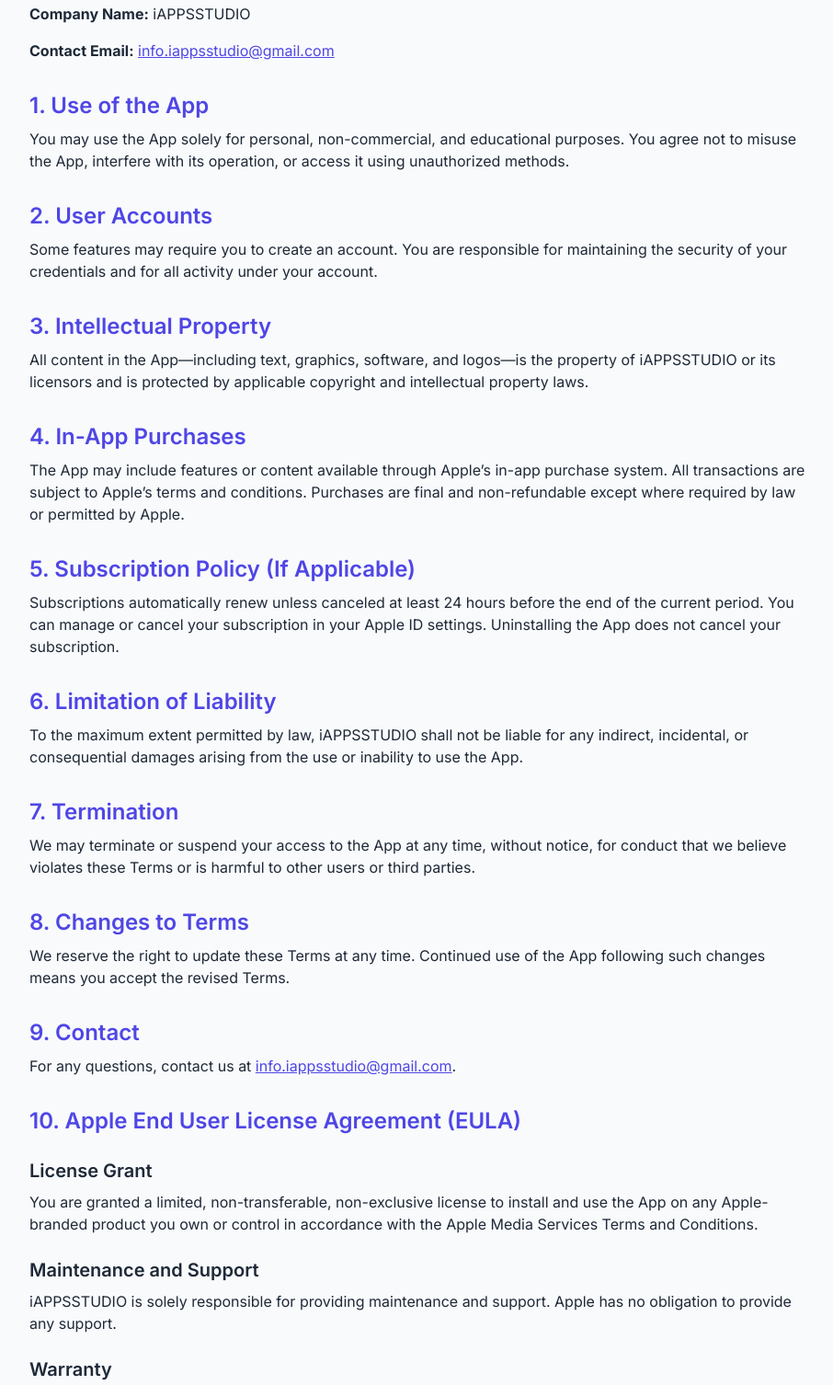
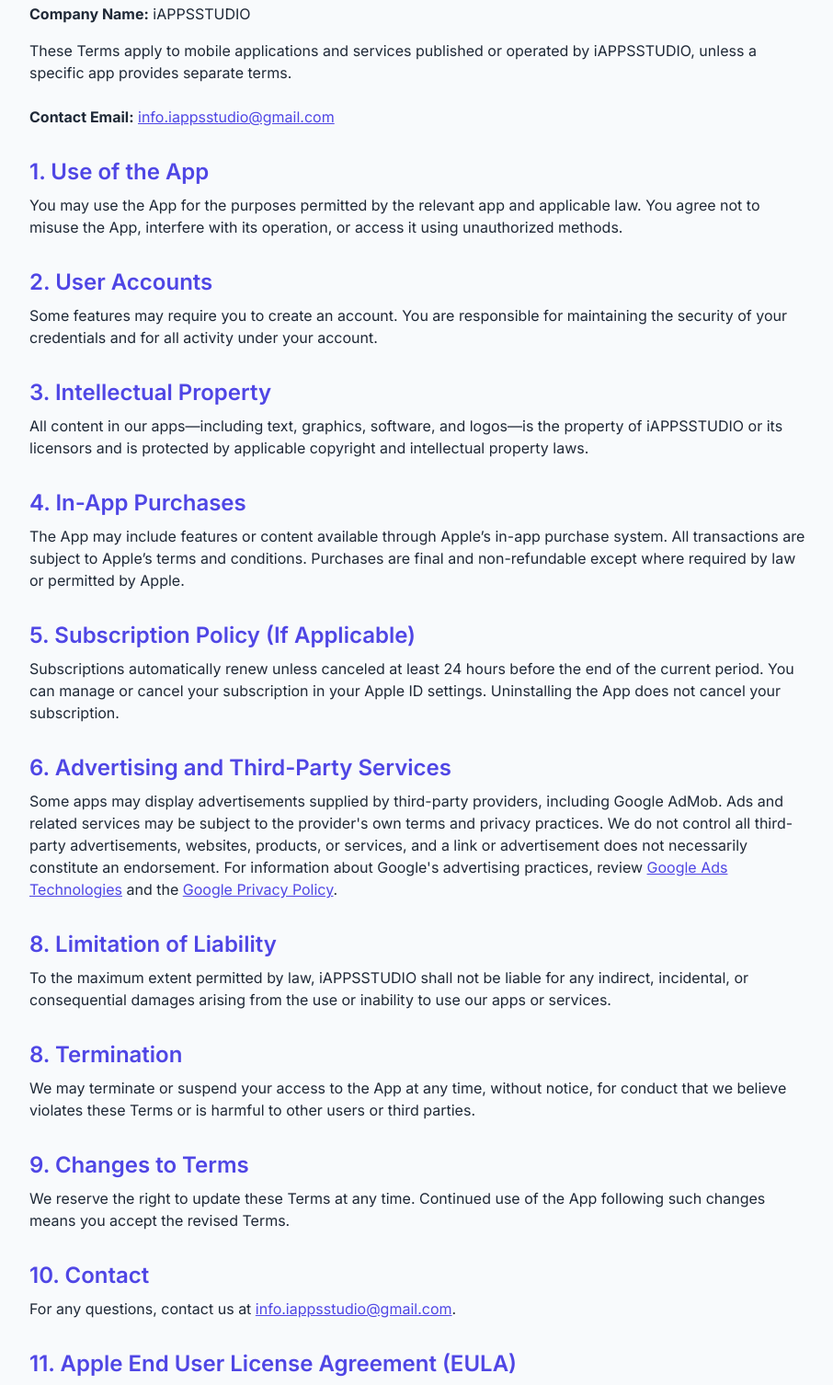
Before and after one commit to vpgarsondiya/iappstudio, a plain HTML site: page terms-and-conditions.html in a window 1280 px wide. Shown: the part 213-1719 px from the top of the page at 92% size, without its empty margins (184-1090 px from the left). Drawn offline with nearby package versions, Linux system fonts and the light colour scheme.

Commit message:
Update files

```diff
--- a/terms-and-conditions.html
+++ b/terms-and-conditions.html
@@ -3,7 +3,8 @@
 <head>
   <meta charset="UTF-8" />
   <meta name="viewport" content="width=device-width, initial-scale=1.0" />
-  <title>Terms and Conditions – iAPPSSTUDIO</title>
+  <meta name="theme-color" content="#4f46e5" />
+  <title>Terms and Conditions – iAPPSSTUDIO Apps</title>
 
   <!-- Tailwind CSS -->
   <script src="https://cdn.tailwindcss.com"></script>
@@ -44,16 +45,17 @@
 
     <p class="mb-4"><strong>Effective Date:</strong> August 1, 2025</p>
     <p class="mb-4"><strong>Company Name:</strong> iAPPSSTUDIO</p>
+    <p class="mb-6">These Terms apply to mobile applications and services published or operated by iAPPSSTUDIO, unless a specific app provides separate terms.</p>
     <p class="mb-6"><strong>Contact Email:</strong> <a href="mailto:info.iappsstudio@gmail.com" class="text-indigo-600 underline">info.iappsstudio@gmail.com</a></p>
 
     <h2 class="text-2xl font-semibold text-indigo-600 mt-8 mb-2">1. Use of the App</h2>
-    <p class="mb-4">You may use the App solely for personal, non-commercial, and educational purposes. You agree not to misuse the App, interfere with its operation, or access it using unauthorized methods.</p>
+    <p class="mb-4">You may use the App for the purposes permitted by the relevant app and applicable law. You agree not to misuse the App, interfere with its operation, or access it using unauthorized methods.</p>
 
     <h2 class="text-2xl font-semibold text-indigo-600 mt-8 mb-2">2. User Accounts</h2>
     <p class="mb-4">Some features may require you to create an account. You are responsible for maintaining the security of your credentials and for all activity under your account.</p>
 
     <h2 class="text-2xl font-semibold text-indigo-600 mt-8 mb-2">3. Intellectual Property</h2>
-    <p class="mb-4">All content in the App—including text, graphics, software, and logos—is the property of iAPPSSTUDIO or its licensors and is protected by applicable copyright and intellectual property laws.</p>
+    <p class="mb-4">All content in our apps—including text, graphics, software, and logos—is the property of iAPPSSTUDIO or its licensors and is protected by applicable copyright and intellectual property laws.</p>
 
     <h2 class="text-2xl font-semibold text-indigo-600 mt-8 mb-2">4. In-App Purchases</h2>
     <p class="mb-4">The App may include features or content available through Apple’s in-app purchase system. All transactions are subject to Apple’s terms and conditions. Purchases are final and non-refundable except where required by law or permitted by Apple.</p>
@@ -61,19 +63,21 @@
     <h2 class="text-2xl font-semibold text-indigo-600 mt-8 mb-2">5. Subscription Policy (If Applicable)</h2>
     <p class="mb-4">Subscriptions automatically renew unless canceled at least 24 hours before the end of the current period. You can manage or cancel your subscription in your Apple ID settings. Uninstalling the App does not cancel your subscription.</p>
 
-    <h2 class="text-2xl font-semibold text-indigo-600 mt-8 mb-2">6. Limitation of Liability</h2>
-    <p class="mb-4">To the maximum extent permitted by law, iAPPSSTUDIO shall not be liable for any indirect, incidental, or consequential damages arising from the use or inability to use the App.</p>
+    <h2 class="text-2xl font-semibold text-indigo-600 mt-8 mb-2">6. Advertising and Third-Party Services</h2>
+    <p class="mb-4">Some apps may display advertisements supplied by third-party providers, including Google AdMob. Ads and related services may be subject to the provider's own terms and privacy practices. We do not control all third-party advertisements, websites, products, or services, and a link or advertisement does not necessarily constitute an endorsement. For information about Google's advertising practices, review <a href="https://policies.google.com/technologies/ads" target="_blank" rel="noopener noreferrer" class="text-indigo-600 underline">Google Ads Technologies</a> and the <a href="https://policies.google.com/privacy" target="_blank" rel="noopener noreferrer" class="text-indigo-600 underline">Google Privacy Policy</a>.</p>
+    <h2 class="text-2xl font-semibold text-indigo-600 mt-8 mb-2">8. Limitation of Liability</h2>
+    <p class="mb-4">To the maximum extent permitted by law, iAPPSSTUDIO shall not be liable for any indirect, incidental, or consequential damages arising from the use or inability to use our apps or services.</p>
 
-    <h2 class="text-2xl font-semibold text-indigo-600 mt-8 mb-2">7. Termination</h2>
+    <h2 class="text-2xl font-semibold text-indigo-600 mt-8 mb-2">8. Termination</h2>
     <p class="mb-4">We may terminate or suspend your access to the App at any time, without notice, for conduct that we believe violates these Terms or is harmful to other users or third parties.</p>
 
-    <h2 class="text-2xl font-semibold text-indigo-600 mt-8 mb-2">8. Changes to Terms</h2>
+    <h2 class="text-2xl font-semibold text-indigo-600 mt-8 mb-2">9. Changes to Terms</h2>
     <p class="mb-4">We reserve the right to update these Terms at any time. Continued use of the App following such changes means you accept the revised Terms.</p>
 
-    <h2 class="text-2xl font-semibold text-indigo-600 mt-8 mb-2">9. Contact</h2>
+    <h2 class="text-2xl font-semibold text-indigo-600 mt-8 mb-2">10. Contact</h2>
     <p class="mb-4">For any questions, contact us at <a href="mailto:info.iappsstudio@gmail.com" class="text-indigo-600 underline">info.iappsstudio@gmail.com</a>.</p>
 
-    <h2 class="text-2xl font-semibold text-indigo-600 mt-8 mb-2">10. Apple End User License Agreement (EULA)</h2>
+    <h2 class="text-2xl font-semibold text-indigo-600 mt-8 mb-2">11. Apple End User License Agreement (EULA)</h2>
 
     <h3 class="text-xl font-semibold text-gray-800 mt-6 mb-2">License Grant</h3>
     <p class="mb-4">You are granted a limited, non-transferable, non-exclusive license to install and use the App on any Apple-branded product you own or control in accordance with the Apple Media Services Terms and Conditions.</p>
```
Also changed, not shown: privacy-policy.html (+13 -8 lines).
